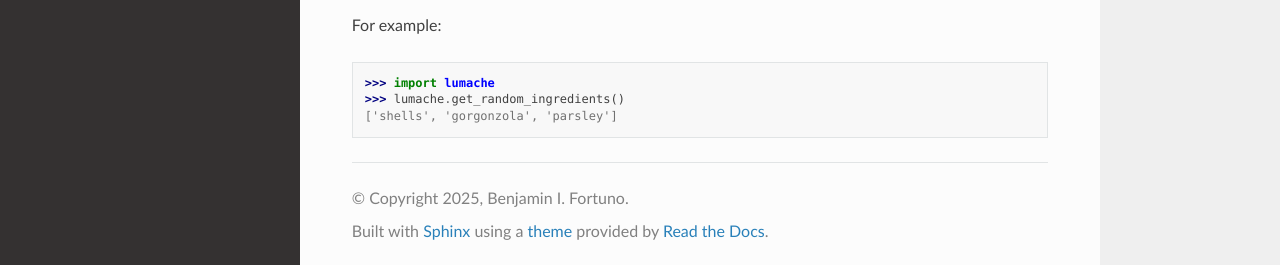
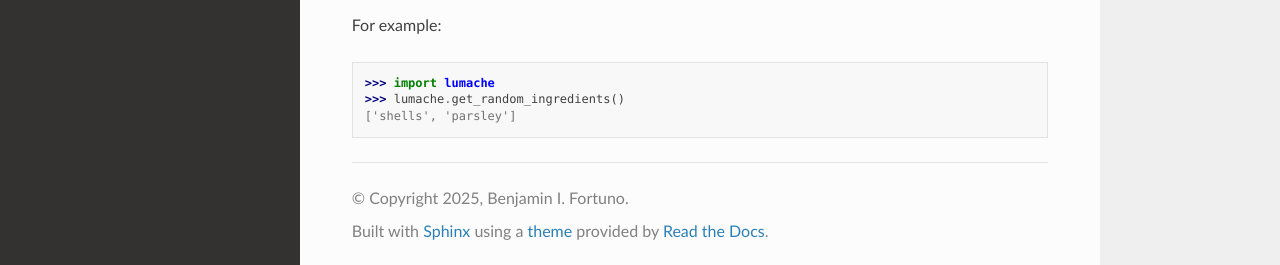
Before and after one commit to bfortuno/Surgical-Phase-Recognition, a Sphinx documentation site: the page built from docs/source/usage.rst, in a window 1280 px wide and 1036 px high. Shown: the part 768-1033 px from the top of the window. Built offline with Sphinx 7.4.7 and the Read the Docs theme 3.1.0, drawn with Linux system fonts in a browser that asks for light colours; pages that are not in the unit, such as notebooks, are missing from menus.

```diff
--- a/docs/source/conf.py
+++ b/docs/source/conf.py
@@ -12,6 +12,7 @@
 # -- General configuration
 
 extensions = [
+    'nbsphinx',
     'sphinx.ext.duration',
     'sphinx.ext.doctest',
     'sphinx.ext.autodoc',
--- a/docs/source/index.rst
+++ b/docs/source/index.rst
@@ -20,4 +20,4 @@
    :caption: Notebooks
    :maxdepth: 2
 
-   notebooks/01_python_basics.ipynb
+   notebooks/01_python_basics
--- a/docs/source/usage.rst
+++ b/docs/source/usage.rst
@@ -30,4 +30,4 @@
 
 >>> import lumache
 >>> lumache.get_random_ingredients()
-['shells', 'gorgonzola', 'parsley']
+['shells', 'parsley']
```
Also changed, not shown: docs/source/notebooks/01_python_basics.ipynb.
